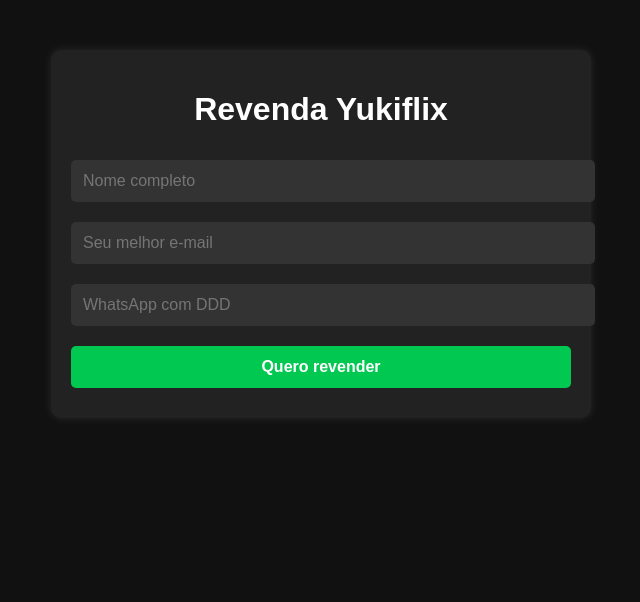
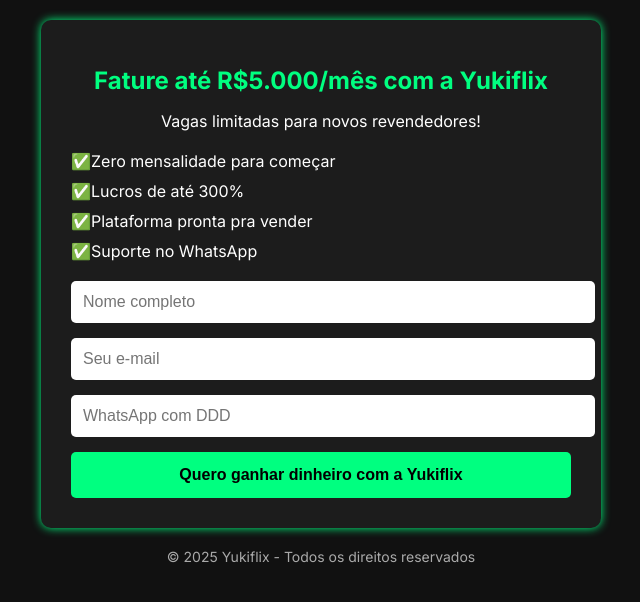
Before and after one commit to Schmalh98/Yukiflix, a plain HTML site: page index.html in a window 1280 px wide. Shown: the whole page, without its empty margins (319-959 px from the left). Drawn offline with Linux system fonts and the light colour scheme.

Commit message:
Add files via upload

```diff
--- a/index.html
+++ b/index.html
@@ -2,74 +2,98 @@
 <head>
   <meta charset="UTF-8">
   <meta name="viewport" content="width=device-width, initial-scale=1.0">
-  <title>Quero Revender Yukiflix</title>
+  <title>Ganhe Dinheiro com a Yukiflix</title>
+  <link href="https://fonts.googleapis.com/css2?family=Inter:wght@400;700&display=swap" rel="stylesheet">
   <style>
     body {
-      font-family: Arial, sans-serif;
-      background: #111;
+      margin: 0;
+      font-family: 'Inter', sans-serif;
+      background-color: #111;
       color: #fff;
-      margin: 0;
-      padding: 0;
+      padding: 20px;
       display: flex;
       flex-direction: column;
       align-items: center;
     }
     .container {
-      margin-top: 50px;
       max-width: 500px;
       width: 100%;
-      padding: 20px;
-      background: #222;
+      background: #1c1c1c;
       border-radius: 10px;
-      box-shadow: 0 0 10px rgba(255,255,255,0.1);
+      padding: 30px;
+      box-shadow: 0 0 10px #00ff80;
     }
-    input, button {
+    h1 {
+      color: #00ff80;
+      font-size: 24px;
+      margin-bottom: 10px;
+      text-align: center;
+    }
+    .subtitle {
+      font-size: 16px;
+      text-align: center;
+      margin-bottom: 20px;
+    }
+    .benefits {
+      list-style: none;
+      padding: 0;
+      margin-bottom: 20px;
+    }
+    .benefits li {
+      margin-bottom: 10px;
+      padding-left: 20px;
+      position: relative;
+    }
+    .benefits li::before {
+      content: '✅';
+      position: absolute;
+      left: 0;
+    }
+    input {
       width: 100%;
       padding: 12px;
-      margin: 10px 0;
+      margin-bottom: 15px;
       border: none;
       border-radius: 5px;
       font-size: 16px;
     }
-    input {
-      background: #333;
-      color: #fff;
+    button {
+      width: 100%;
+      padding: 14px;
+      background: #00ff80;
+      color: #000;
+      font-weight: bold;
+      border: none;
+      border-radius: 5px;
+      cursor: pointer;
+      font-size: 16px;
     }
-    button {
-      background: #00c851;
-      color: white;
-      cursor: pointer;
-      font-weight: bold;
-    }
-    button:hover {
-      background: #007e33;
-    }
-    h1 {
+    .footer {
+      margin-top: 20px;
       text-align: center;
+      font-size: 14px;
+      color: #aaa;
     }
   </style>
 </head>
 <body>
   <div class="container">
-    <h1>Revenda Yukiflix</h1>
-    <form id="formulario">
-      <input type="text" id="nome" placeholder="Nome completo" required>
-      <input type="email" id="email" placeholder="Seu melhor e-mail" required>
-      <input type="tel" id="telefone" placeholder="WhatsApp com DDD" required>
-      <button type="submit">Quero revender</button>
-    </form>
-  </div>  <script>
-    const form = document.getElementById('formulario');
-    form.addEventListener('submit', function(e) {
-      e.preventDefault();
+    <h1>Fature até R$5.000/mês com a Yukiflix</h1>
+    <p class="subtitle">Vagas limitadas para novos revendedores!</p><ul class="benefits">
+  <li>Zero mensalidade para começar</li>
+  <li>Lucros de até 300%</li>
+  <li>Plataforma pronta pra vender</li>
+  <li>Suporte no WhatsApp</li>
+</ul>
 
-      const nome = document.getElementById('nome').value;
-      const email = document.getElementById('email').value;
-      const telefone = document.getElementById('telefone').value;
+<input type="text" placeholder="Nome completo" required>
+<input type="email" placeholder="Seu e-mail" required>
+<input type="tel" placeholder="WhatsApp com DDD" required>
 
-      const mensagem = `Olá, me chamo ${nome}!%0AEmail: ${email}%0AWhatsApp: ${telefone}%0AQuero me tornar um revendedor da Yukiflix.`;
+<button onclick="window.location.href='https://wa.me/556392244049?text=Ol%C3%A1!+Preenchi+o+formul%C3%A1rio+e+quero+revender+a+Yukiflix.'">Quero ganhar dinheiro com a Yukiflix</button>
 
-      window.open(`https://wa.me/556392244049?text=${mensagem}`);
-    });
-  </script></body>
+  </div>  <div class="footer">
+    &copy; 2025 Yukiflix - Todos os direitos reservados
+  </div>
+</body>
 </html>
```
